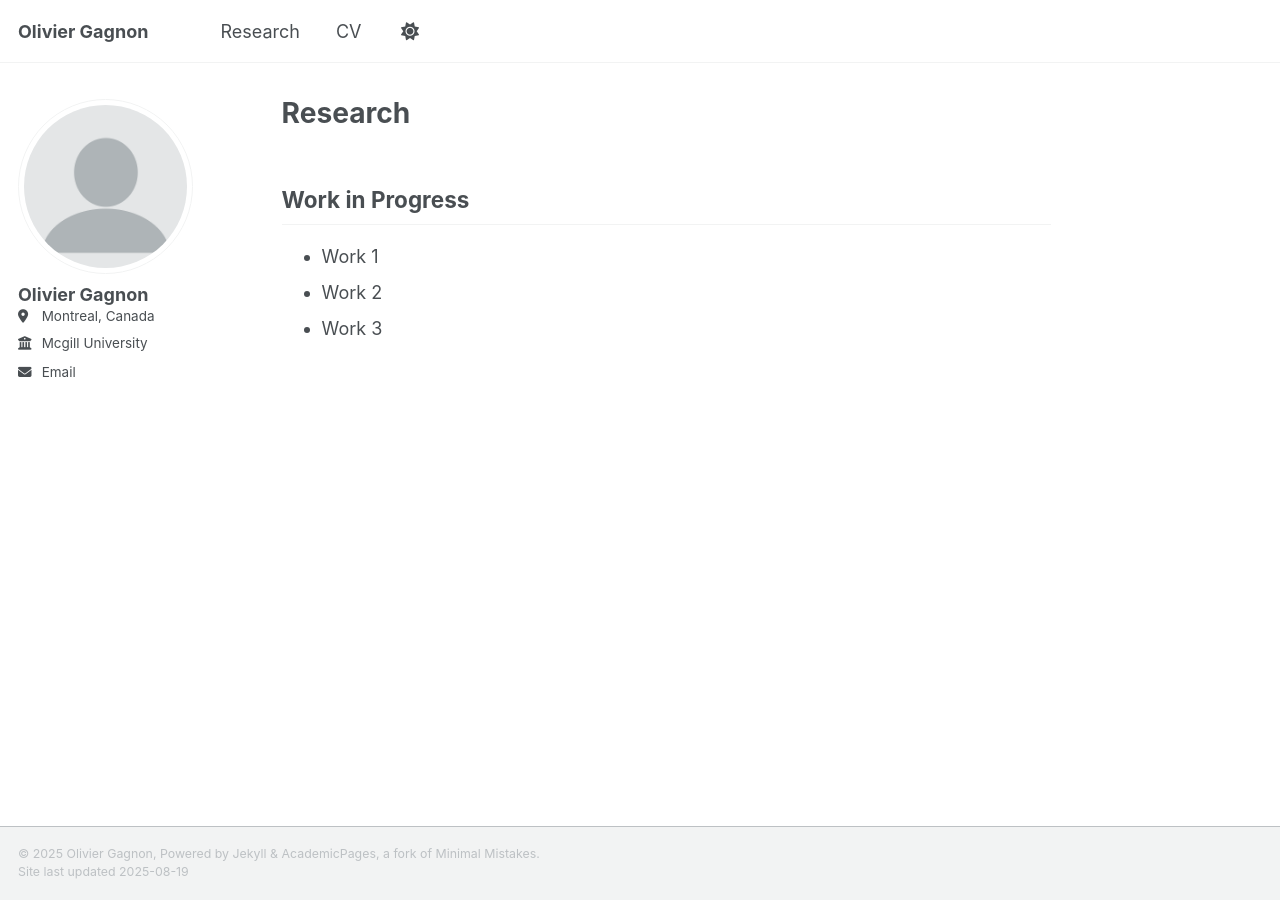
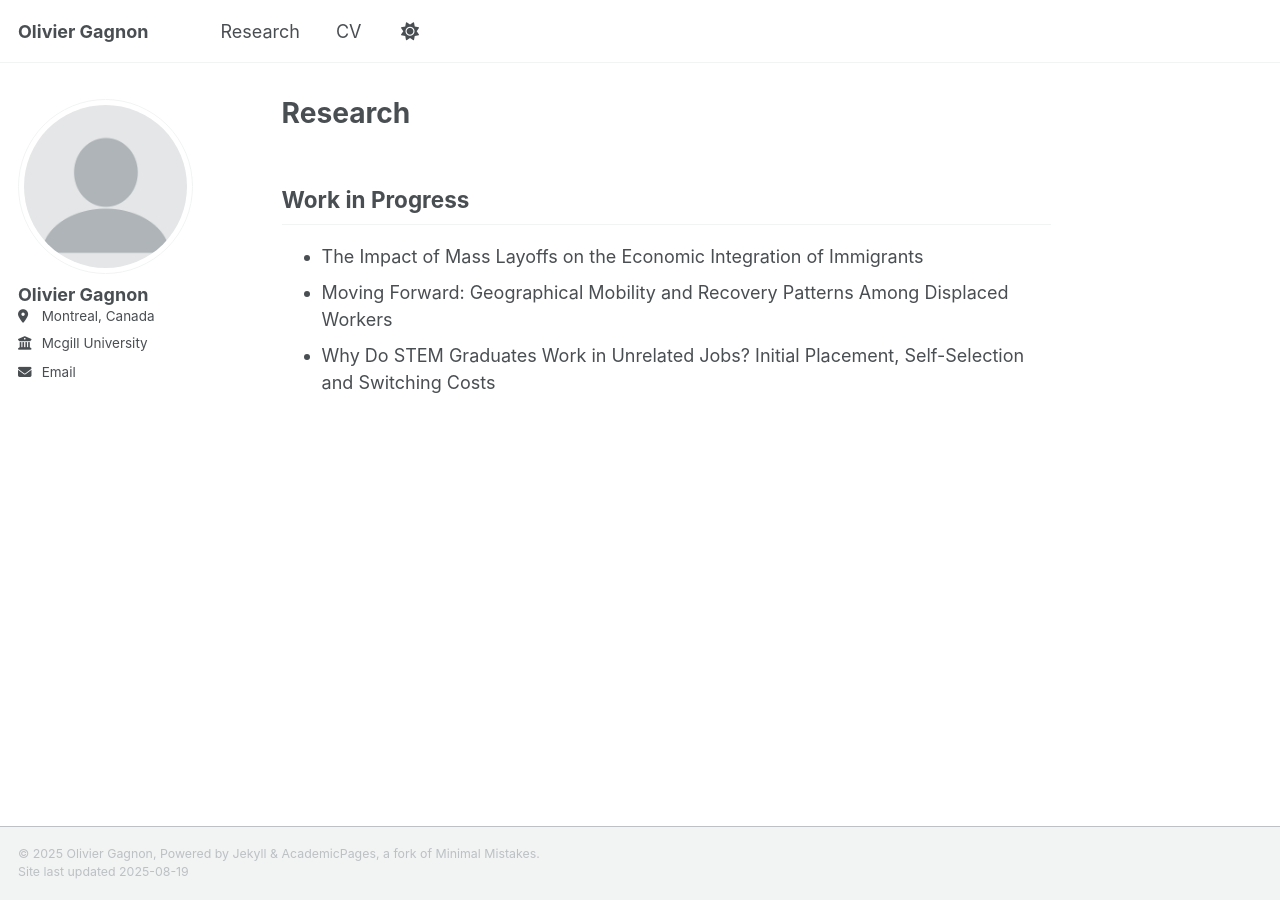
Before and after one commit to Olivier-Gagnon/Olivier-Gagnon.github.io, a Jekyll site: the page built from _pages/research.md, in a window 1280 px wide. Built offline with Jekyll 4.4.1, drawn with Linux system fonts in a browser that asks for light colours; a script that is not in the unit is left out.

Commit message:
update about and research to have info and edit

```diff
--- a/_pages/research.md
+++ b/_pages/research.md
@@ -6,6 +6,6 @@
 
 ## Work in Progress
 
-- Work 1
-- Work 2
-- Work 3
+- The Impact of Mass Layoffs on the Economic Integration of Immigrants
+- Moving Forward: Geographical Mobility and Recovery Patterns Among Displaced Workers
+- Why Do STEM Graduates Work in Unrelated Jobs? Initial Placement, Self-Selection and Switching Costs
```
Also changed, not shown: _pages/about.md (+1 -1 lines).
